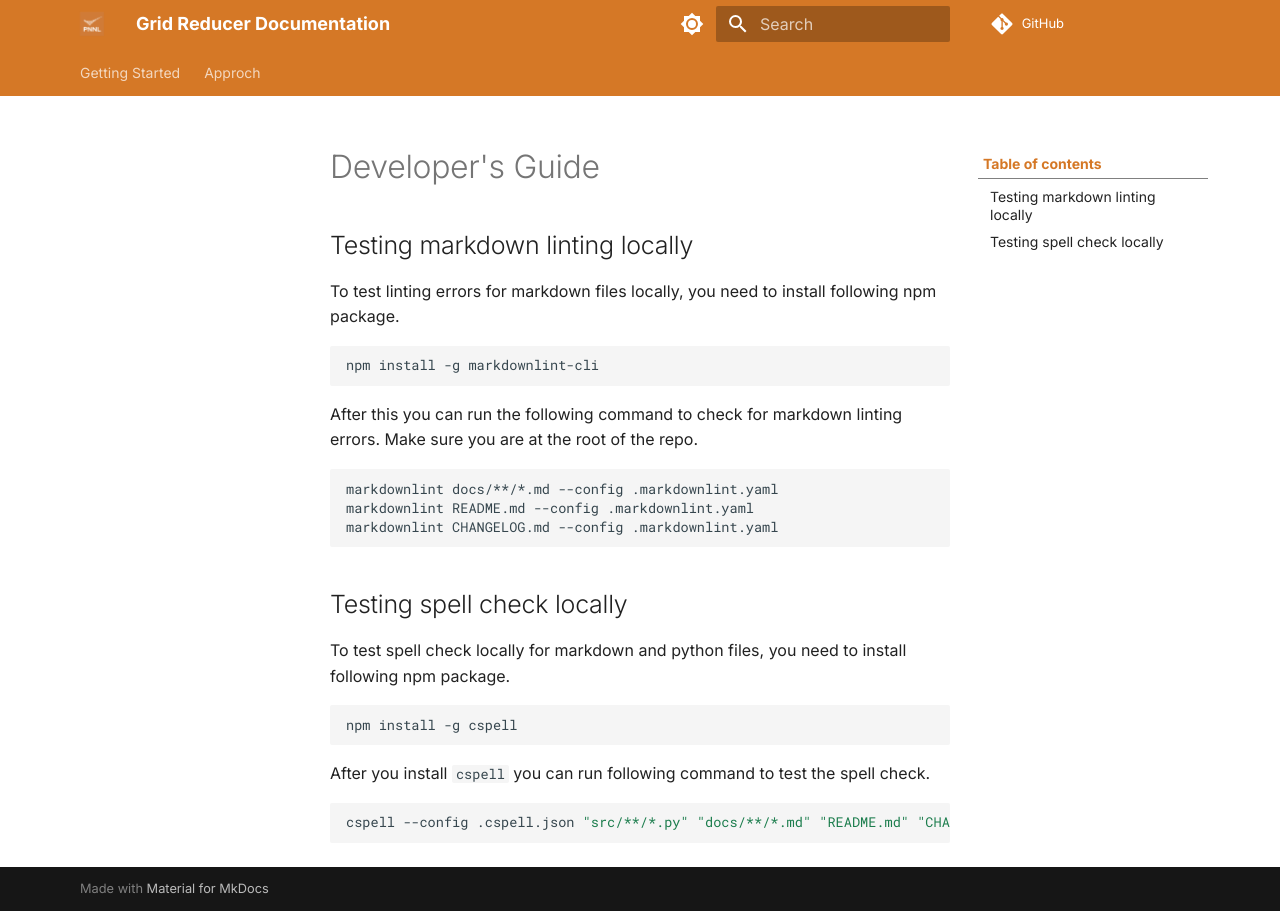
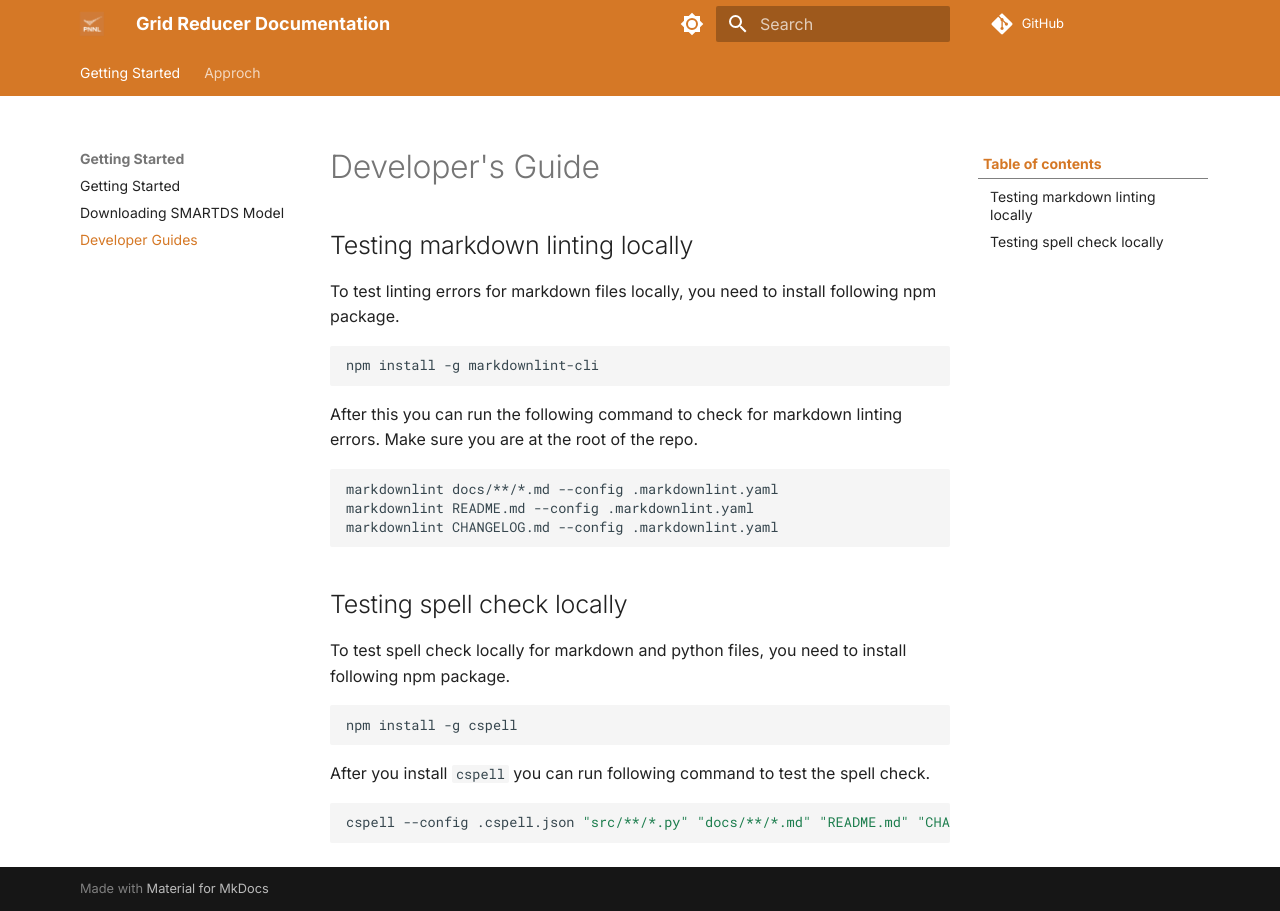
Before and after one commit to Grid-Atlas/grid-reducer, an MkDocs documentation site: the page built from docs/getting-started/dev-guides.md, in a window 1280 px wide. Built offline with MkDocs 1.6.1 and Material for MkDocs 9.7.7, drawn with Linux system fonts in a browser that asks for light colours; comment, search, counter and statistics services are not loaded; the version menu is left out.

Commit message:
hotfix/adding-dev-guides-in-mkdocs-yml

```diff
--- a/mkdocs.yml
+++ b/mkdocs.yml
@@ -37,6 +37,7 @@ nav:
   - Getting Started:
       - Getting Started: index.md
       - Downloading SMARTDS Model: getting-started/smartds.md
+      - Developer Guides: getting-started/dev-guides.md
   - Approch: approach.md
 extra:
   version:
```
